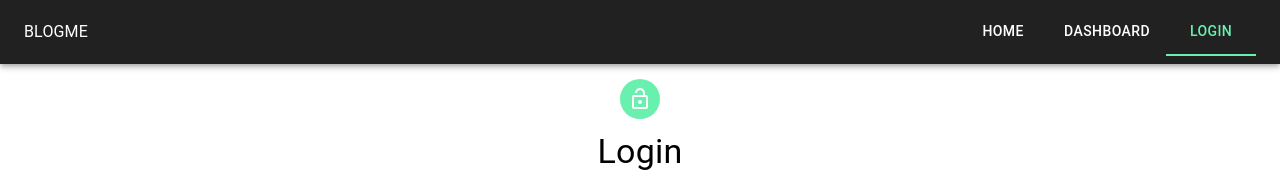
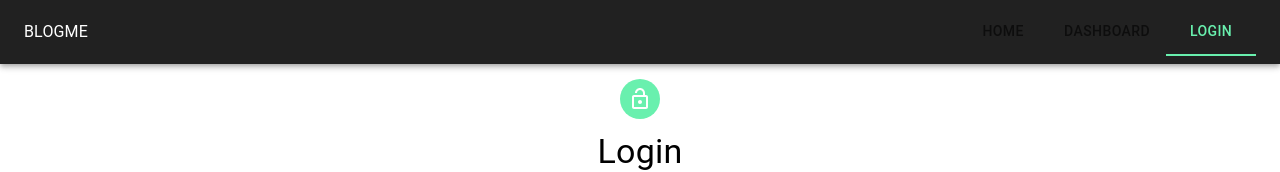
Before and after one commit to yogs0ddhoth/blogme-v2, a React (Create React App) app: page /login in a window 1280 px wide. Shown: the top 172 px of the page. Built offline with nearby package versions, Linux system fonts and the light colour scheme.

Commit message:
darkmode options created, layout styled

```diff
--- a/src/components/layout/index.tsx
+++ b/src/components/layout/index.tsx
@@ -1,19 +1,75 @@
 import * as React from 'react';
 
+import Container from '@mui/material/Container';
+import { ColorModeButton } from '../Buttons';
+
+import AppMenu from '../Menus/AppMenu';
+import Navbar from './Navbar';
+
 import { StyledEngineProvider } from '@mui/material/styles';
-import theme from '../../utils/mui-theme';
+import createTheme from '@mui/material/styles/createTheme';
+import defaultTheme from '../../utils/mui-theme';
 import ThemeProvider from '@mui/system/ThemeProvider';
 
-import Navbar from './Navbar';
+import useControllers from '../../controllers';
+import { authContext } from '../../utils/context/contexts';
+
+const ColorModeContext = React.createContext({ toggleColorMode: () => {''} })
 
 export default function Layout({ children }: { children: React.ReactNode }) {
+  const [mode, setMode] = React.useState<'light' | 'dark'>('light');
+  const colorMode = React.useMemo(
+    () => ({
+      toggleColorMode: () => {
+        setMode(mode => (mode === 'light') ? 'dark' : 'light')
+      }
+    }),
+    []
+  );
+
+  const theme = React.useMemo(
+    () => createTheme({
+      ...defaultTheme,
+      palette: {
+        ...defaultTheme.palette,
+        mode,
+        // primary: {
+        //   main: (mode === 'light') ? '#212121' : '#69f0ae'
+        // },
+        // secondary: {
+        //   main: (mode === 'light') ? '#69f0ae' : '#212121'
+        // }
+      },
+    }),
+    [mode]
+  );
+
+  const { state, dispatch } = React.useContext(authContext);
+  const { useLogout } = useControllers();
+  const logout = useLogout({ dispatch: dispatch });
+
   return (
     <StyledEngineProvider injectFirst>
+      <ColorModeContext.Provider value={colorMode}>
         <ThemeProvider theme={theme}>
-        <Navbar />
 
+          <Container maxWidth={false}
+            className='h-[100vh] min-w-[100vw] flex flex-col p-0 overflow-x-hidden'
+            sx={{
+              bgcolor: 'background.default'
+            }}
+          >
+            <Navbar
+              menu={
+                <AppMenu
+                  logout={() => logout.mutate()}
+                  mode={mode}
+                  toggleMode={colorMode.toggleColorMode}
+
+                />
+              }
+            />
             <main className="container m-auto">{children}</main>
-
             <footer className="mt-auto pl-2">
               <a
                 href="https://reactjs.org"
@@ -24,7 +80,10 @@ export default function Layout({ children }: { children: React.ReactNode }) {
                 Powered by React
               </a>
             </footer>
+          </Container>
+
         </ThemeProvider>
+      </ColorModeContext.Provider>
     </StyledEngineProvider>
   );
 }
--- a/src/utils/mui-theme.ts
+++ b/src/utils/mui-theme.ts
@@ -1,7 +1,7 @@
-import { createTheme } from '@mui/material';
+
 const rootElement = document.getElementById('root') as HTMLElement;
 
-const theme = createTheme({
+const muiTheme = {
   components: {
     MuiPopover: {
       defaultProps: {
@@ -33,5 +33,5 @@ const theme = createTheme({
     borderRadius: 0,
   },
   spacing: 8,
-});
-export default theme;
+};
+export default muiTheme;
```
Lines whose indentation alone changed are shown as unchanged.
